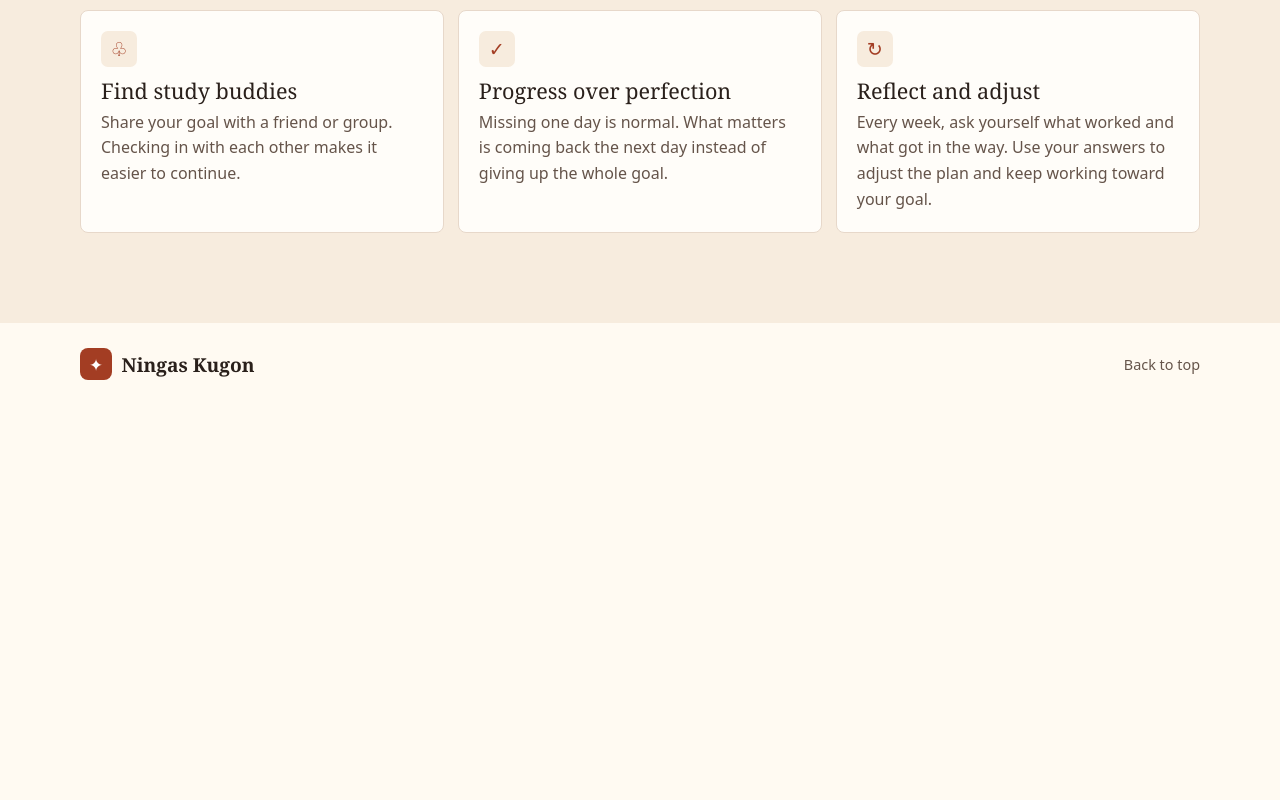
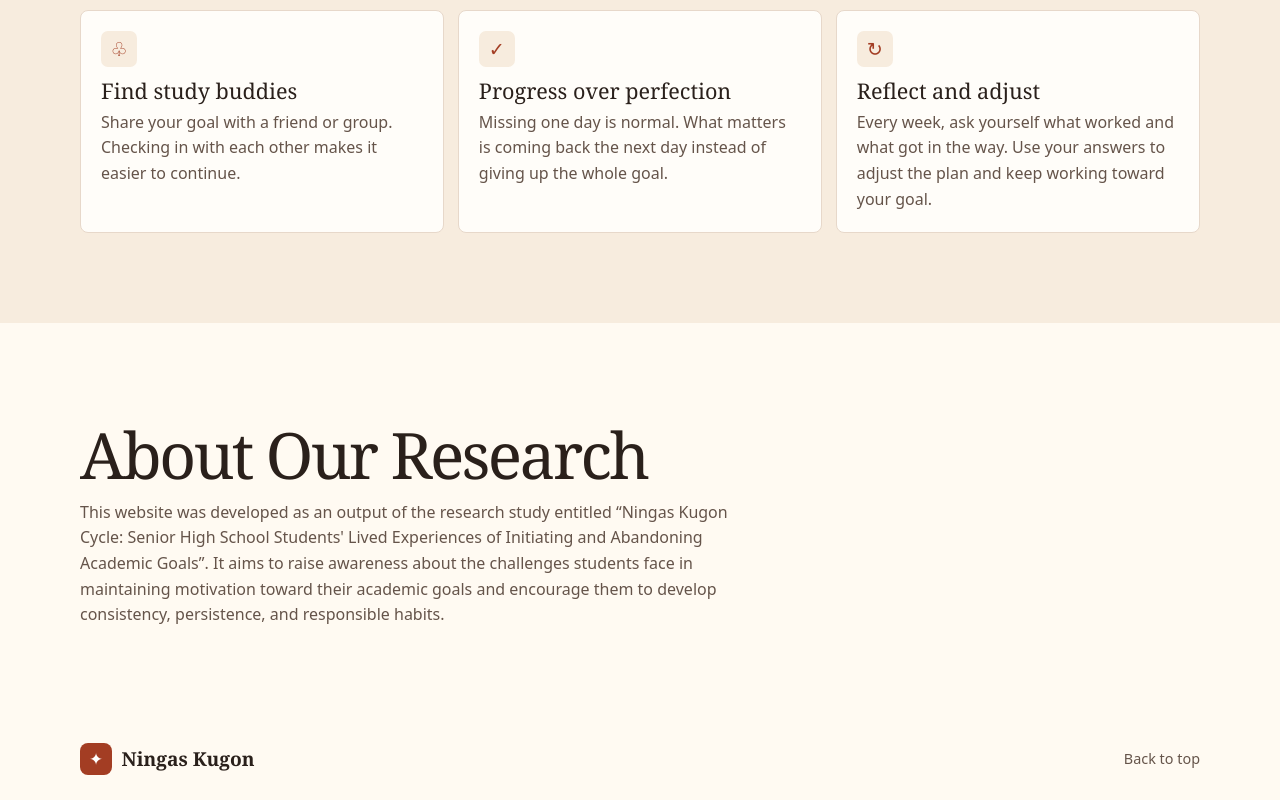
Before and after one commit to seuiaaaaaaaa/ningaskugon, a plain HTML site: page index.html in a window 1280 px wide. Shown: the part 2726-3526 px from the top of the page. Before the commit the page ends 3132 px from the top, so only its background shows below. Drawn offline with Linux system fonts and the light colour scheme.

Commit message:
Add About Our Research section

```diff
--- a/index.html
+++ b/index.html
@@ -129,6 +129,10 @@
         </div>
       </div>
     </section>
+    <section id="about-research" class="wrap section" aria-labelledby="about-research-title">
+      <h2 id="about-research-title">About Our Research</h2>
+      <p class="section-description">This website was developed as an output of the research study entitled “Ningas Kugon Cycle: Senior High School Students' Lived Experiences of Initiating and Abandoning Academic Goals”. It aims to raise awareness about the challenges students face in maintaining motivation toward their academic goals and encourage them to develop consistency, persistence, and responsible habits.</p>
+    </section>
   </main>
 
   <footer class="wrap footer">
```
